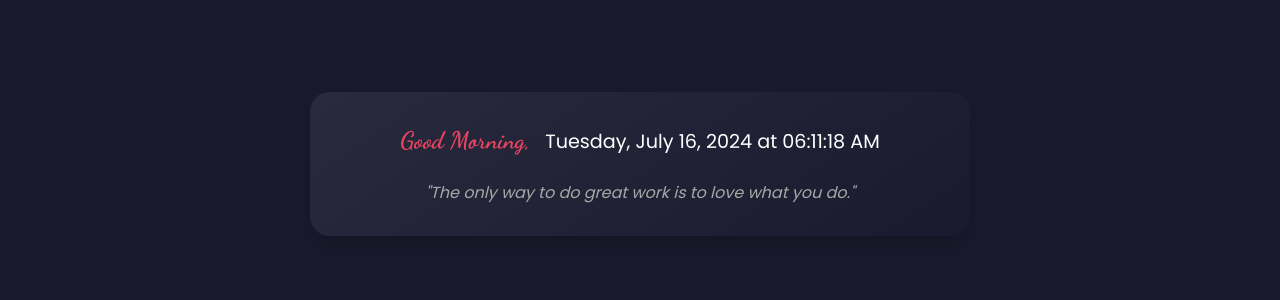
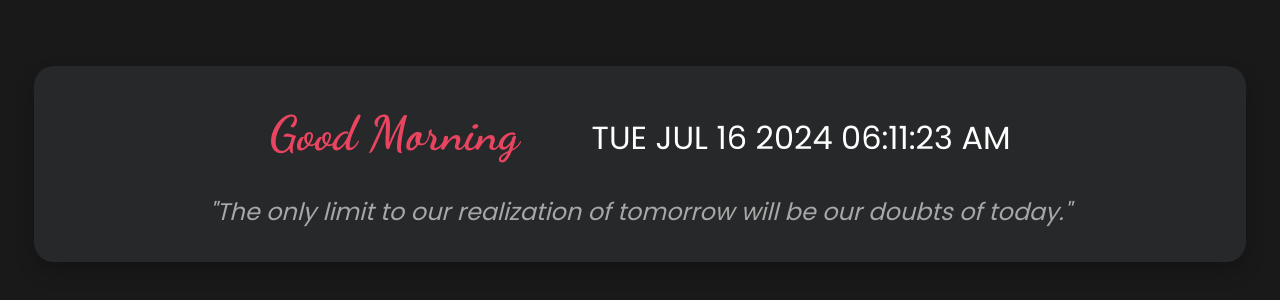
Before and after one commit to SpreadSheets600/Notion-Widgets, a plain HTML site: page index.html in a window 1280 px wide. Shown: the part 236-536 px from the top of the page. Drawn offline with Linux system fonts and the light colour scheme.

Commit message:
Update index.html

```diff
--- a/index.html
+++ b/index.html
@@ -7,7 +7,7 @@
     <link href="https://fonts.googleapis.com/css2?family=Poppins:wght@300;400;600&family=Dancing+Script:wght@700&display=swap" rel="stylesheet">
     <style>
         body {
-            background-color: #1a1a2e;
+            background-color: #191919;
             color: #fff;
             font-family: 'Poppins', sans-serif;
             line-height: 1.6;
@@ -19,12 +19,11 @@
             min-height: 100vh;
         }
         .card {
-            background: linear-gradient(145deg, #2a2a3e, #1a1a2e);
+            background: #262829;
             border-radius: 20px;
             box-shadow: 0 10px 20px rgba(0, 0, 0, 0.2);
             padding: 30px;
             width: 90%;
-            max-width: 600px;
             text-align: center;
             transition: transform 0.3s ease;
         }
@@ -32,34 +31,24 @@
             transform: translateY(-5px);
         }
         .info-line {
-            font-size: 1.2rem;
+            font-size: 2rem;
             margin-bottom: 20px;
-            white-space: nowrap;
             overflow: hidden;
             text-overflow: ellipsis;
         }
         .greeting {
+            display: inline;
             font-family: 'Dancing Script', cursive;
-            font-size: 1.5rem;
+            font-size: 3rem;
             color: #e94560;
-            margin-right: 10px;
+            padding-right: 4rem;
         }
         .quote {
             font-style: italic;
-            font-size: 1rem;
+            font-size: 1.5rem;
             color: #a7a7a7;
         }
-        @media (max-width: 480px) {
-            .info-line {
-                font-size: 1rem;
-            }
-            .greeting {
-                font-size: 1.2rem;
-            }
-            .quote {
-                font-size: 0.9rem;
-            }
-        }
+
     </style>
 </head>
 <body>
@@ -82,24 +71,40 @@
 
         function updateDateTime() {
             const now = new Date();
-            const hours = now.getHours();
+            const days = ['SUN', 'MON', 'TUE', 'WED', 'THU', 'FRI', 'SAT'];
+            const months = ['JAN', 'FEB', 'MAR', 'APR', 'MAY', 'JUN', 'JUL', 'AUG', 'SEP', 'OCT', 'NOV', 'DEC'];
+
+            const day = days[now.getDay()];
+            const month = months[now.getMonth()];
+            const date = now.getDate();
+            const year = now.getFullYear();
+
+            let hours = now.getHours();
+            const minutes = now.getMinutes().toString().padStart(2, '0');
+            const seconds = now.getSeconds().toString().padStart(2, '0');
+            const ampm = hours >= 12 ? 'PM' : 'AM';
+            hours = hours % 12;
+            hours = hours ? hours : 12; // the hour '0' should be '12'
+            hours = hours.toString().padStart(2, '0');
 
             // Update greeting
             let greet = 'Good Morning';
-            if (hours >= 12 && hours <= 17) greet = 'Good Afternoon';
-            else if (hours > 17) greet = 'Good Evening';
-            document.getElementById('greet').textContent = greet + ',';
+            if (now.getHours() >= 12 && now.getHours() <= 17) greet = 'Good Afternoon';
+            else if (now.getHours() > 17) greet = 'Good Evening';
+            document.getElementById('greet').textContent = greet;
 
-            // Update date and time
-            const options = { weekday: 'long', year: 'numeric', month: 'long', day: 'numeric', hour: '2-digit', minute: '2-digit', second: '2-digit', hour12: true };
-            document.getElementById('date-time').textContent = now.toLocaleString('en-US', options);
+            const dateTimeString = `${day} ${month} ${date} ${year} ${hours}:${minutes}:${seconds} ${ampm}`;
+            document.getElementById('date-time').textContent = dateTimeString;
+        }
 
-            // Update quote
+        function updateQuote() {
             const randomQuote = quotes[Math.floor(Math.random() * quotes.length)];
             document.getElementById('quote').textContent = `"${randomQuote}"`;
         }
 
         updateDateTime();
+        updateQuote();
+        setInterval(updateDateTime, 1000);
     </script>
 </body>
 </html>
```
